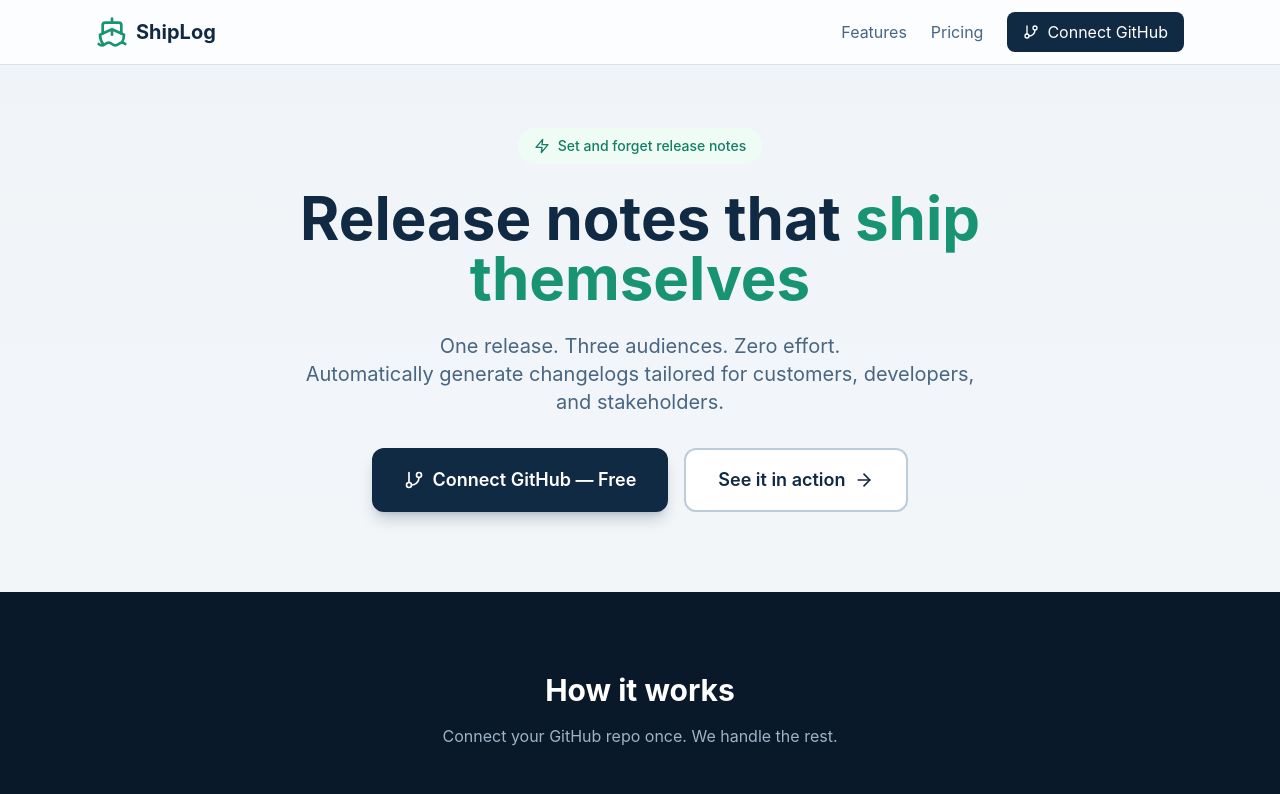
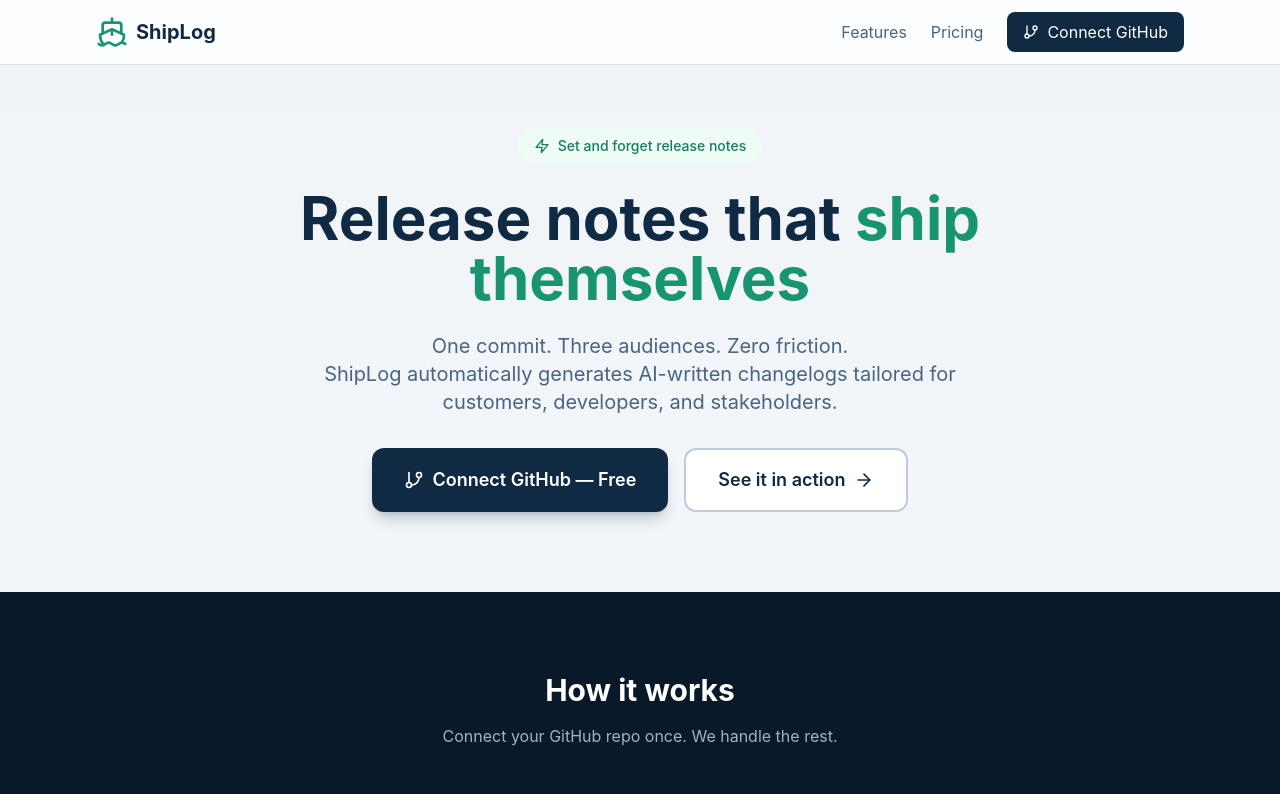
Before and after one commit to neg-0/shiplog, a Next.js app in the folder apps/web/: page / in a window 1280 px wide. Shown: the top 794 px of the page. Built offline with nearby package versions, Linux system fonts and the light colour scheme.

Commit message:
feat(landing): refine copy for zero friction

```diff
--- a/apps/web/src/app/page.tsx
+++ b/apps/web/src/app/page.tsx
@@ -70,9 +70,9 @@ export default function Home() {
             <span className="text-teal-600">ship themselves</span>
           </h1>
           <p className="text-xl text-navy-600 mb-8 max-w-2xl mx-auto">
-            One release. Three audiences. Zero effort.
+            One commit. Three audiences. Zero friction.
             <br />
-            Automatically generate changelogs tailored for customers, developers, and stakeholders.
+            ShipLog automatically generates AI-written changelogs tailored for customers, developers, and stakeholders.
           </p>
           <div className="flex flex-col sm:flex-row gap-4 justify-center">
             <Link
```
